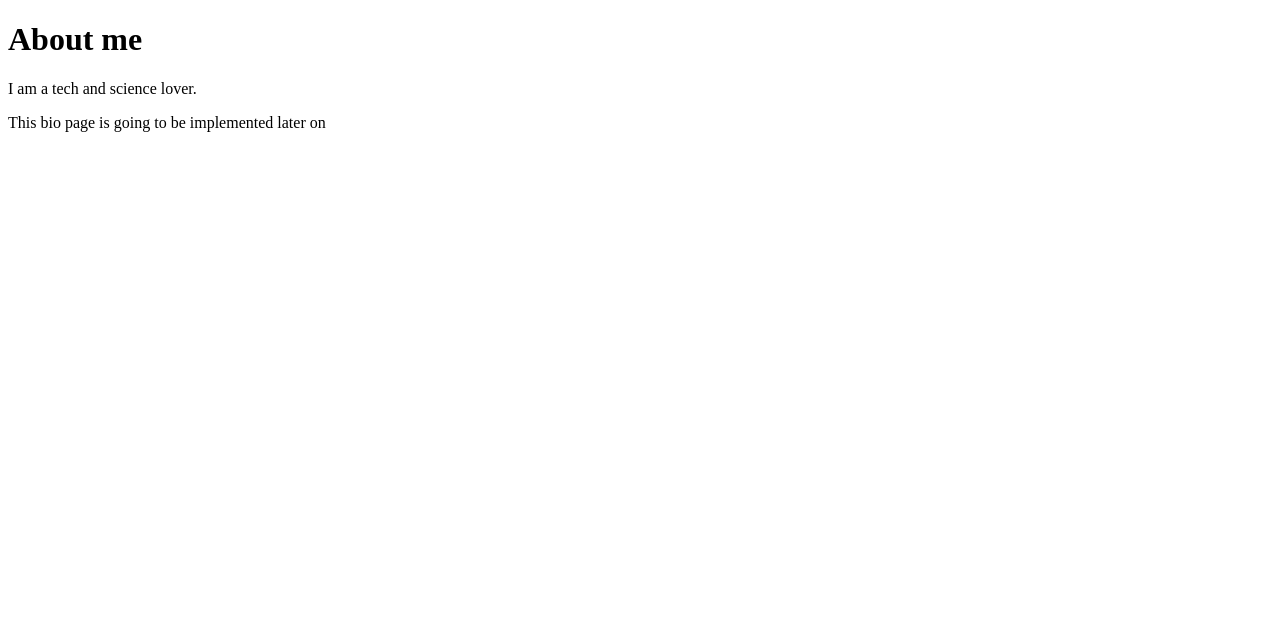
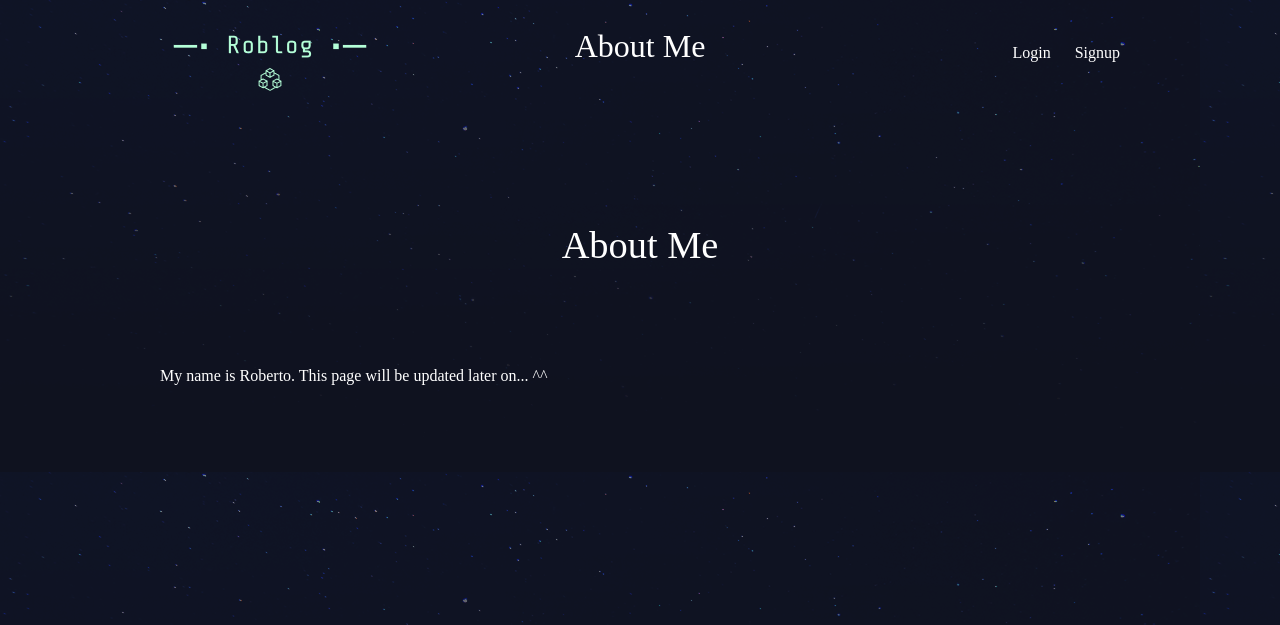
Before and after one commit to Robooze/myblog, a Django app: page /about/ in a window 1280 px wide. Shown: the top 625 px of the page. Run offline with Django 3.2, Linux system fonts and the light colour scheme.

Commit message:
added bio page

```diff
--- a/assets/styles.css
+++ b/assets/styles.css
@@ -32,8 +32,13 @@ div.wrapper h1{
 
 header{
     display: grid;
-    grid-template-columns: 1fr 1fr;
+    grid-template-columns: 1fr 1fr 1fr;
     padding: 20px 0;
+}
+
+a.bio{
+    text-align: center;
+    font-size: 2.0em;
 }
 
 nav{
--- a/myblog/urls.py
+++ b/myblog/urls.py
@@ -11,7 +11,7 @@ urlpatterns = [
     re_path(r'^admin/', admin.site.urls),
     re_path(r'^accounts/', include('accounts.urls')),
     re_path(r'^articles/', include('articles.urls')),
-    re_path(r'^about/$', views.about),
+    re_path(r'^about/$', views.about, name='about'),
     re_path(r'^$', articles.views.article_list, name='home'),
 ]
 
--- a/templates/about.html
+++ b/templates/about.html
@@ -1,12 +1,8 @@
-<!DOCTYPE html>
-<html>
-<head>
-    <meta charset="utf-8">
-    <title>About</title>
-</head>
-<body>
-    <h1>About me</h1>
-    <p>I am a tech and science lover.</p>
-    <p>This bio page is going to be implemented later on</p>
-</body>
-</html>
+{% extends 'base_layout.html' %}
+
+{% block content %}
+    <div class="about_page">
+        <h1>About Me</h1>
+        <p>My name is Roberto. This page will be updated later on... ^^</p>
+    </div>
+{% endblock %}
--- a/templates/base_layout.html
+++ b/templates/base_layout.html
@@ -9,7 +9,8 @@
 </head>
 <body>
     <header class="wrapper">
-        <h1><a href="{% url 'home' %}"><img src="{% static 'roblog_logo.png' %}" alt="Djangonautic"/></a></h1>
+        <h1><a href="{% url 'home' %}"><img src="{% static 'roblog_logo.png' %}" alt="Roblog"/></a></h1>
+        <a href="{% url 'about' %}" class="bio">About Me</a>
         <nav>
             <ul>
                 {% if user.is_authenticated %}
```
